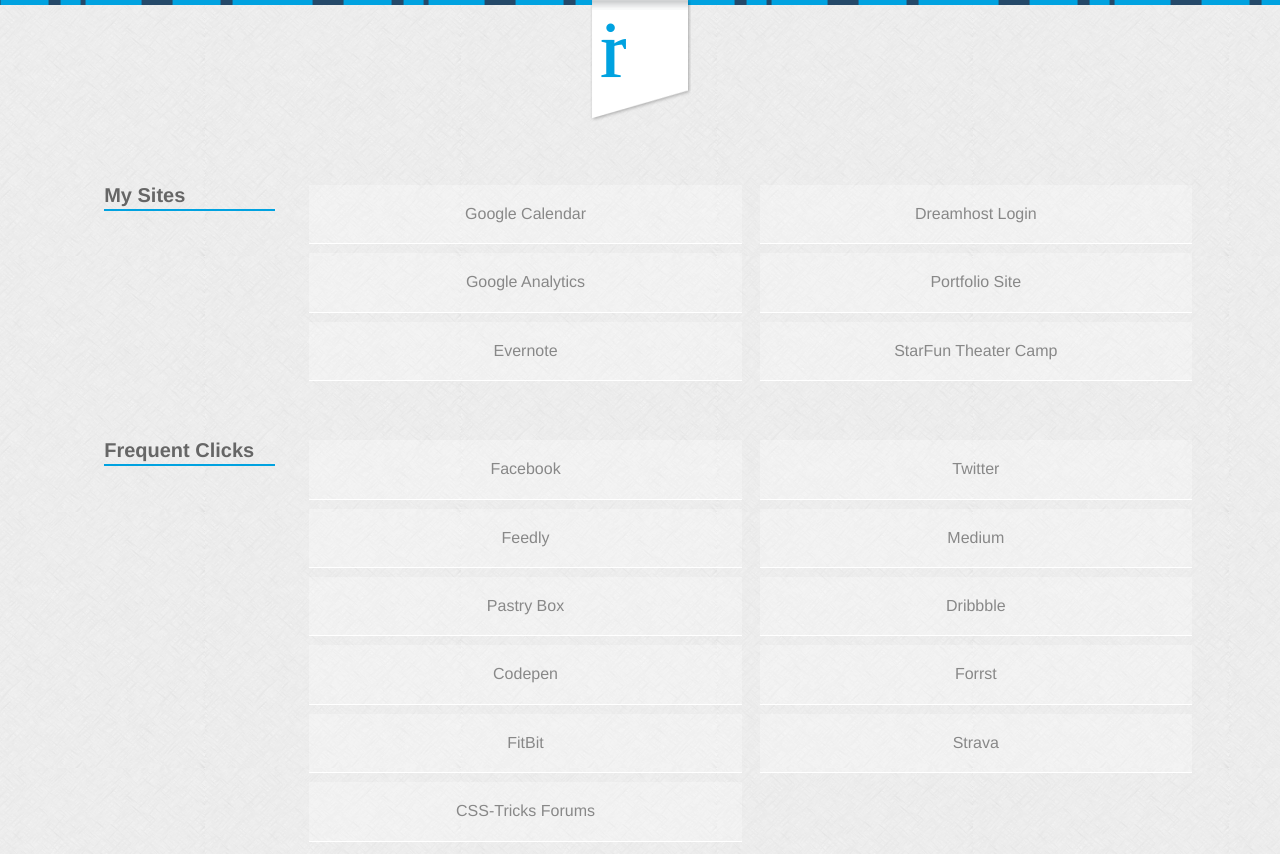
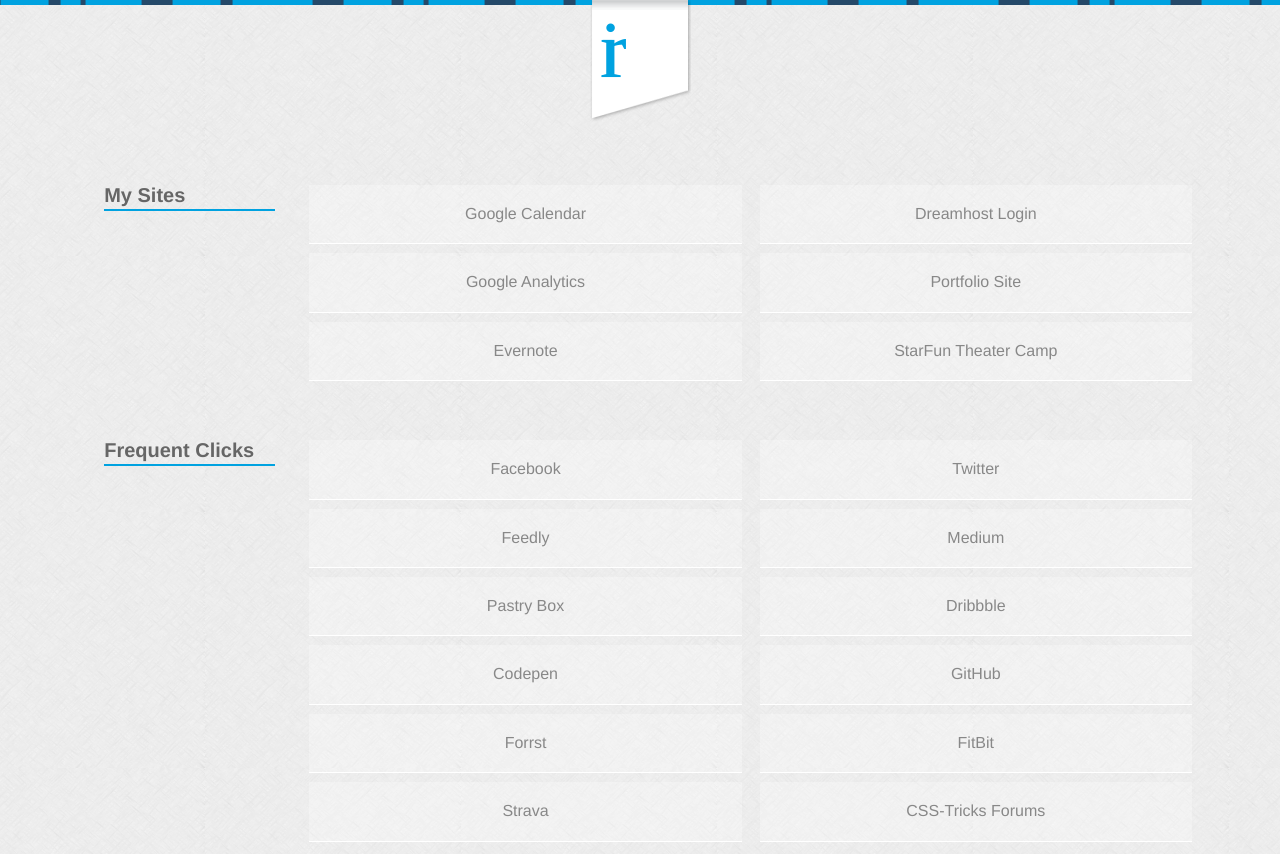
Before and after one commit to demersdesigns/start, a plain HTML site: page index.html in a window 1280 px wide. Shown: the top 854 px of the page. Drawn offline with nearby package versions, Linux system fonts and the light colour scheme; a web font is replaced by a local one.

Commit message:
Adding GitHub

```diff
--- a/index.html
+++ b/index.html
@@ -41,6 +41,7 @@
           <li><a href="http://the-pastry-box-project.net/">Pastry Box</a></li>
           <li><a href="http://dribbble.com">Dribbble</a></li>
           <li><a href="http://codepen.io/">Codepen</a></li>
+          <li><a href="http://github.com">GitHub</a></li>
           <li><a href="http://forrst.com/">Forrst</a></li>
           <li><a href="https://www.fitbit.com/login">FitBit</a></li>
           <li><a href="http://strava.com">Strava</a></li>
```
